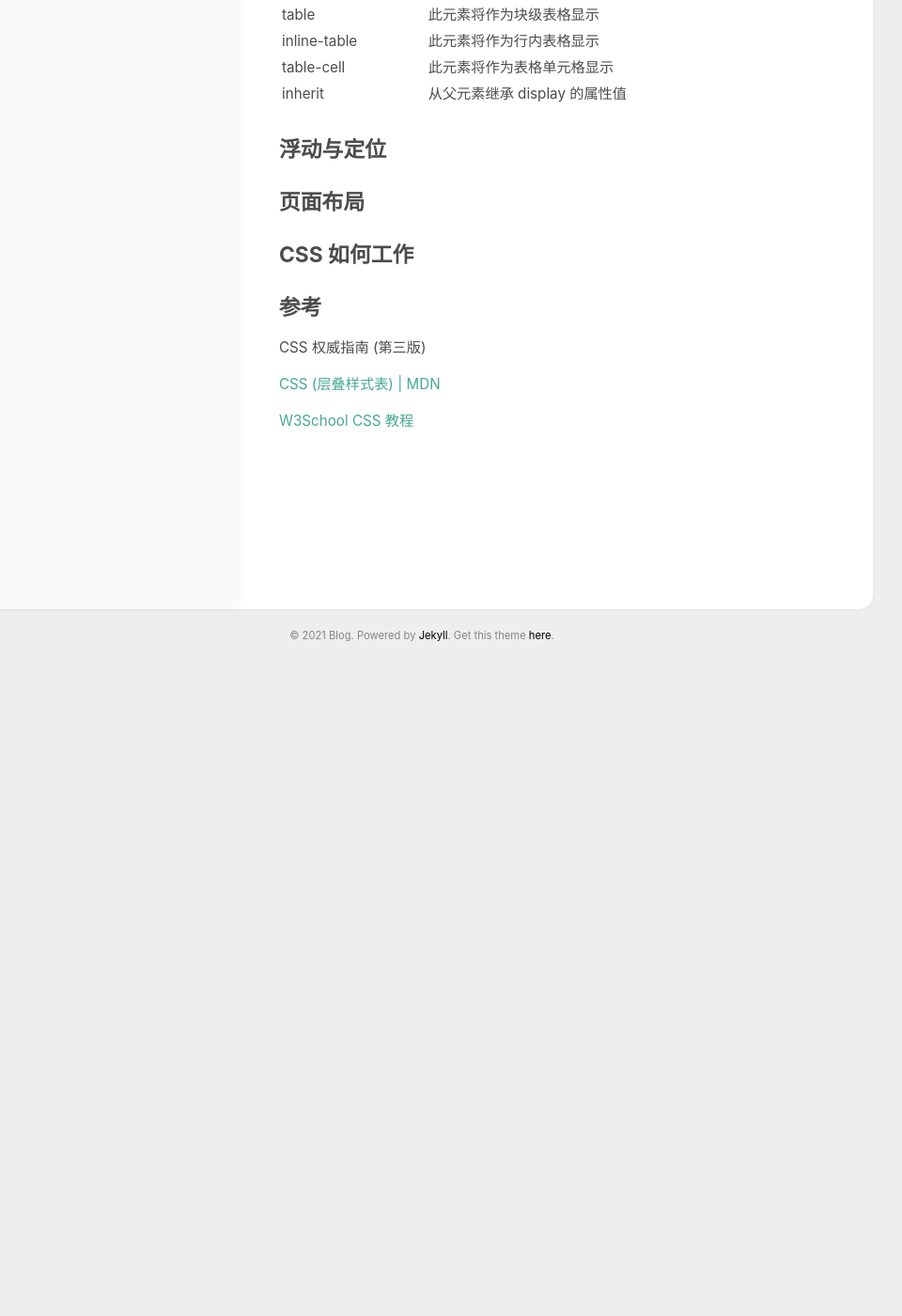
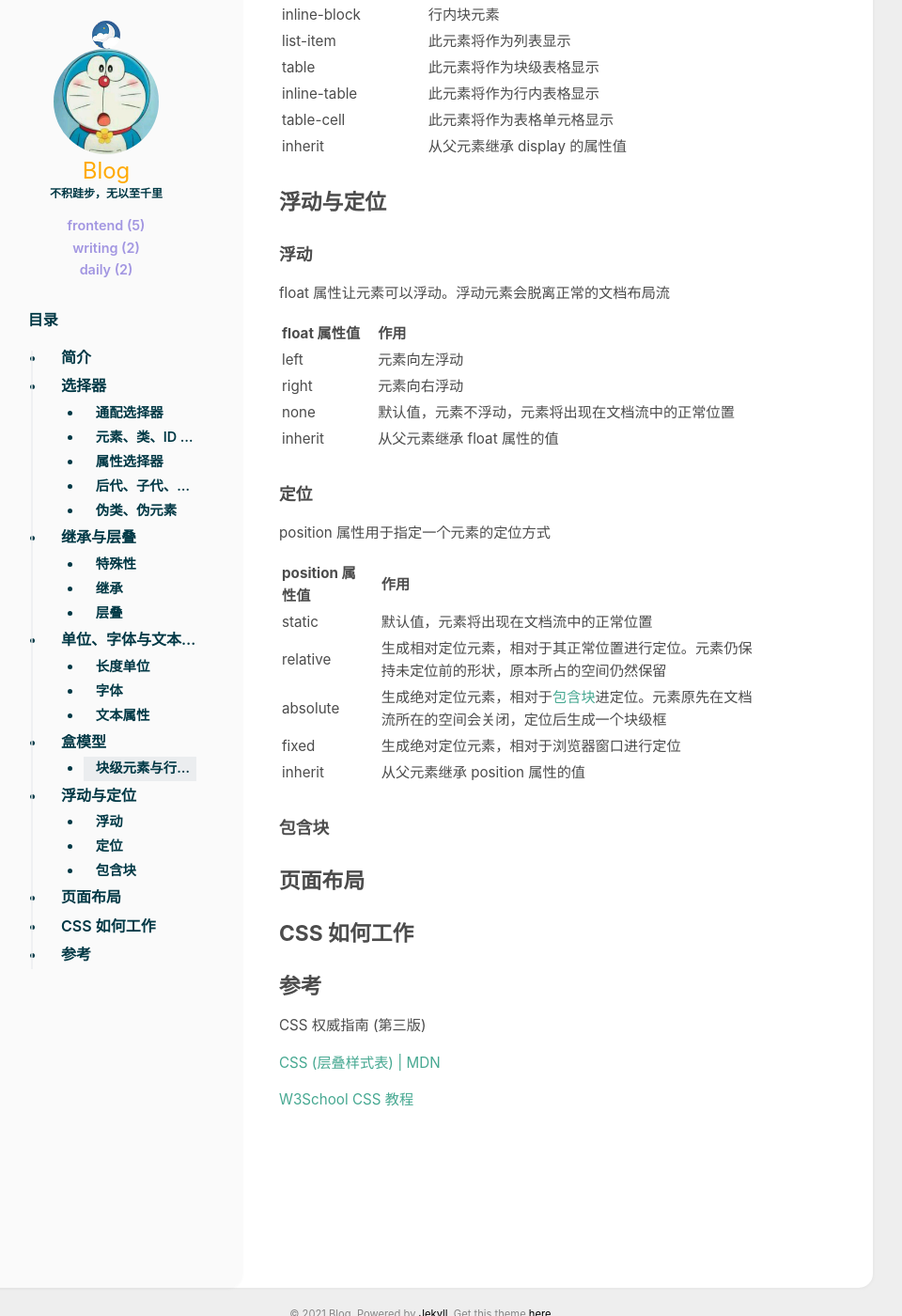
Before and after one commit to yangzheli/yangzheli.github.io, a Jekyll site: the page built from _posts/2021-3-26-css-guide.md, in a window 1280 px wide and 1400 px high, scrolled down 5965 px. Shown: the whole window at 94% size, without its empty margins (191-1151 px from the left). Built offline with Jekyll 4.4.1, drawn with Linux system fonts in a browser that asks for light colours; nearby versions of some CDN libraries; before the commit the page ends 6674 px from its top, so only the background shows below that.

Commit message:
:pencil: add new content

```diff
--- a/_posts/2021-3-26-css-guide.md
+++ b/_posts/2021-3-26-css-guide.md
@@ -13,6 +13,8 @@ CSS 基本语法：
 ![css-rule](../assets/img/css-guide/rule.png)
 
 ## 选择器
+
+### 通配选择器
 
 ### 元素、类、ID 选择器
 
@@ -239,6 +241,31 @@ html > #toc ul > li {color: green;} /* 0, 1, 0, 3 */
 
 ## 浮动与定位
 
+### 浮动
+
+float 属性让元素可以浮动。浮动元素会脱离正常的文档布局流
+
+| float 属性值 | 作用                                               |
+| :----------- | :------------------------------------------------- |
+| left         | 元素向左浮动                                       |
+| right        | 元素向右浮动                                       |
+| none         | 默认值，元素不浮动，元素将出现在文档流中的正常位置 |
+| inherit      | 从父元素继承 float 属性的值                        |
+
+### 定位
+
+position 属性用于指定一个元素的定位方式
+
+| position 属性值 | 作用                                                                                                    |
+| :-------------- | :------------------------------------------------------------------------------------------------------ | --- |
+| static          | 默认值，元素将出现在文档流中的正常位置                                                                  |     |
+| relative        | 生成相对定位元素，相对于其正常位置进行定位。元素仍保持未定位前的形状，原本所占的空间仍然保留            |
+| absolute        | 生成绝对定位元素，相对于[包含块](#包含块)进定位。元素原先在文档流所在的空间会关闭，定位后生成一个块级框 |
+| fixed           | 生成绝对定位元素，相对于浏览器窗口进行定位                                                              |
+| inherit         | 从父元素继承 position 属性的值                                                                          |
+
+### 包含块
+
 ## 页面布局
 
 ## CSS 如何工作
```
